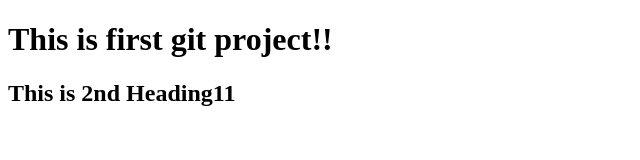
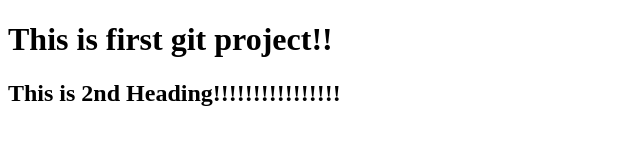
Before and after one commit to furqan1218/github.io, a plain HTML site: page index.html in a window 1280 px wide. Shown: the whole page, without its empty margins (0-640 px from the left). Drawn offline with Linux system fonts and the light colour scheme.

Commit message:
Update index.html

```diff
--- a/index.html
+++ b/index.html
@@ -7,6 +7,6 @@
 </head>
 <body>
     <h1>This is first git project!!</h1>
-    <h2>This is 2nd Heading11</h2>
+    <h2>This is 2nd Heading!!!!!!!!!!!!!!!!</h2>
 </body>
 </html>
```
